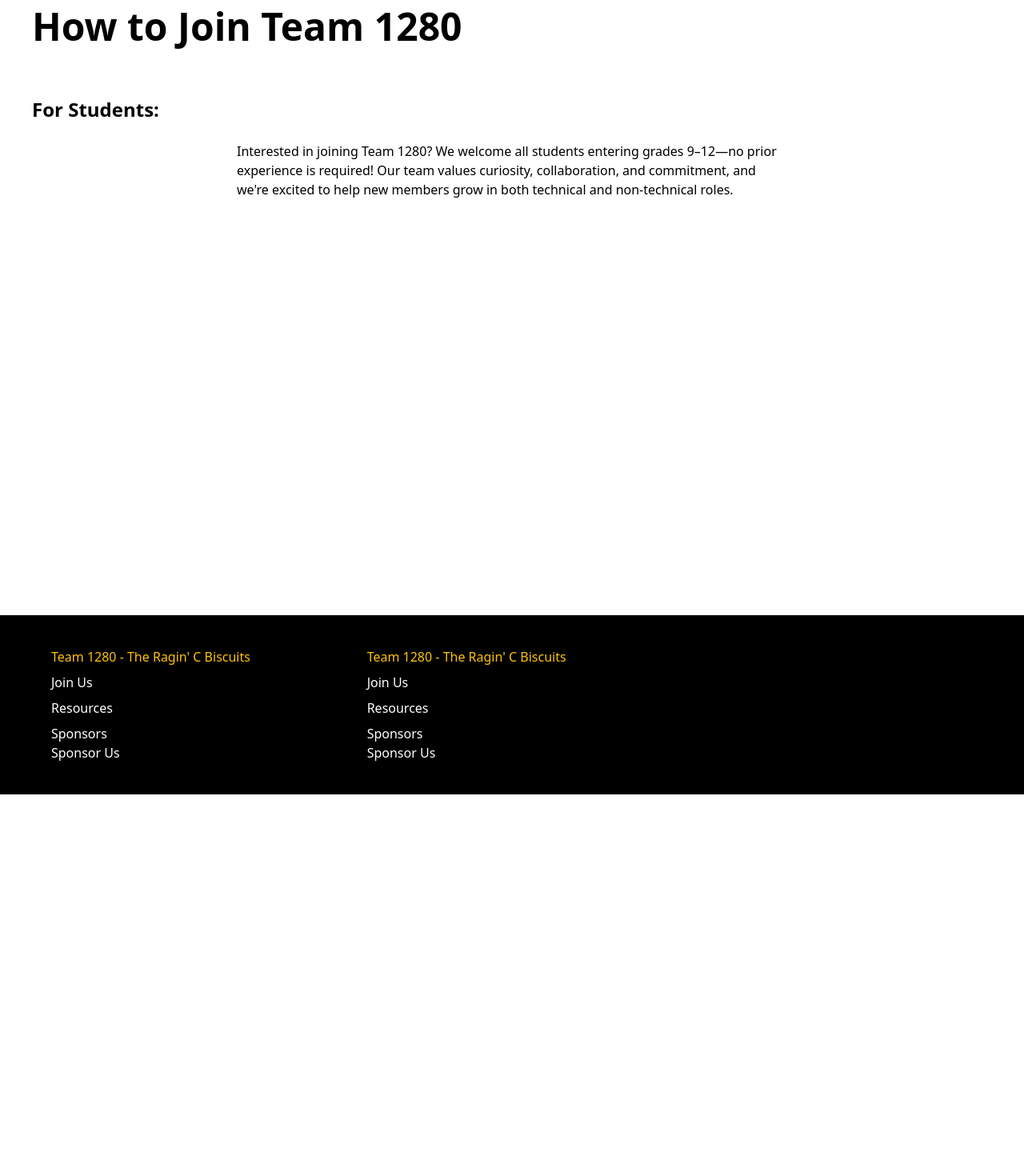
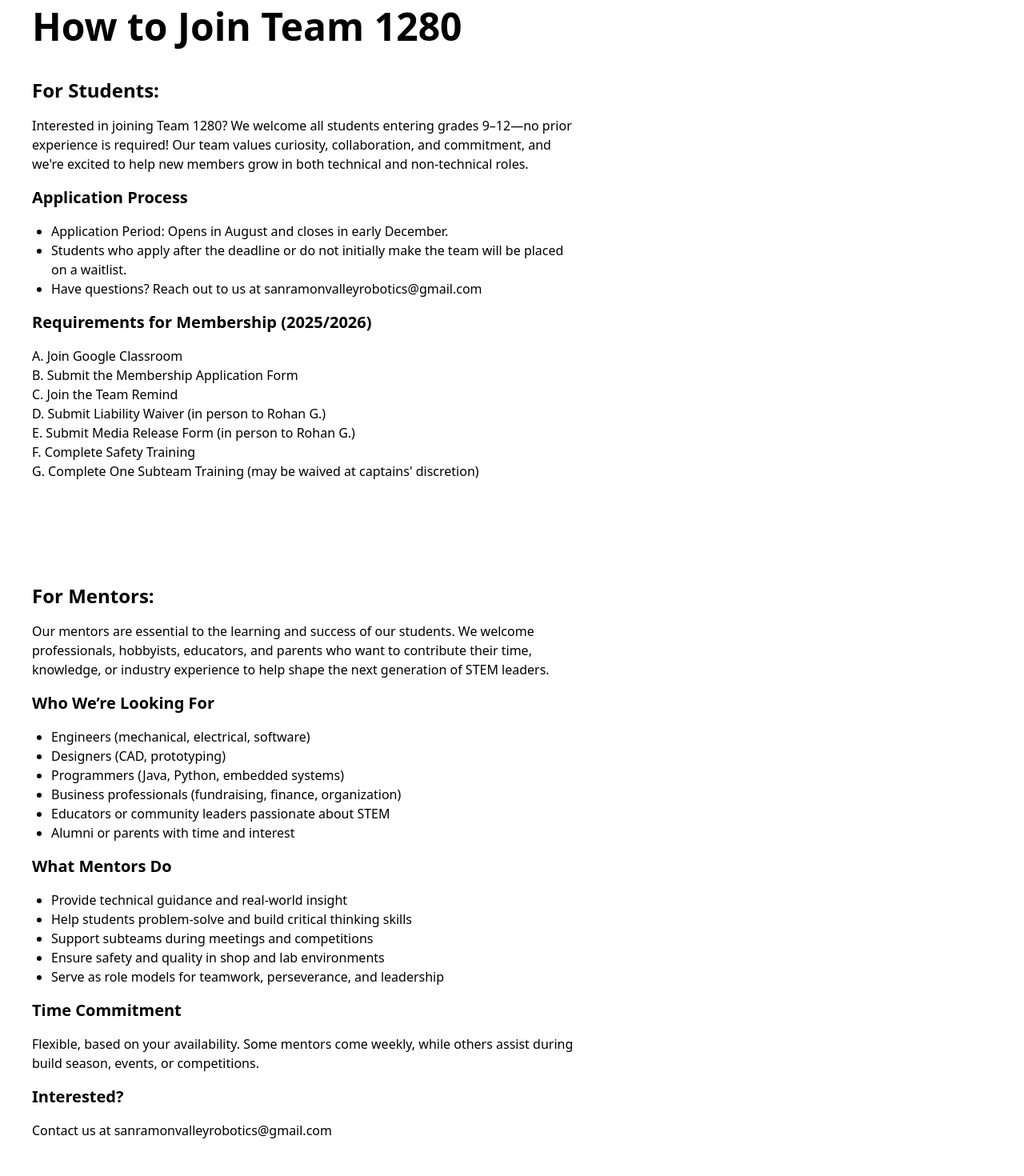
Before and after one commit to Team-1280/1280-website, a React (Vite) app in the folder app/: page /Join in a window 1280 px wide. Shown: the part 140-1610 px from the top of the page at 80% size. Before the commit the page ends 1133 px from the top, so only its background shows below. Built offline with nearby package versions, Linux system fonts and the light colour scheme.

Commit message:
update join page w/ join info

```diff
--- a/app/src/pages/Join.jsx
+++ b/app/src/pages/Join.jsx
@@ -3,12 +3,73 @@ import './styles/Join.css'
 const Join = () => (
     <>
         <section>
-            <div className='text-left bg-white relative min-h-screen w-screen'>
-                <div className='px-10 py-10 text-black text-5xl font-bold mx-auto mb-6'>How to Join Team 1280</div>
-                <div className='px-10 text-black text-2xl font-bold mx-auto mb-6'>For Students:</div>
-                <div className='text-left px-10 text-black text-base mx-auto mb-6 max-w-3xl'>Interested in joining Team 1280? We welcome all students entering grades 9–12—no prior experience is required! Our team values curiosity, collaboration, and commitment, and we're excited to help new members grow in both technical and non-technical roles.</div>
+            <div className='text-left bg-white relative h-[95vh] w-screen'>
+                <div className='px-10 py-10 text-black text-5xl font-bold'>How to Join Team 1280</div>
+                <div className='px-10 text-black text-2xl font-bold'>For Students:</div>
+                <div className='p-2'></div>
+                <div className='text-left px-10 text-black text-base max-w-3xl'>Interested in joining Team 1280? We welcome all students entering grades 9–12—no prior experience is required! Our team values curiosity, collaboration, and commitment, and we're excited to help new members grow in both technical and non-technical roles.</div>
+                <div className='p-2'></div>
+                <div className='px-10 text-black text-xl font-bold'>Application Process</div>
+                <div className='p-2'></div>
+                <div className='text-left px-10 text-black text-base max-w-3xl'>
+                    <ul className='list-disc pl-6'>
+                        <li>Application Period: Opens in August and closes in early December.</li>
+                        <li>Students who apply after the deadline or do not initially make the team will be placed on a waitlist.</li>
+                        <li>Have questions? Reach out to us at sanramonvalleyrobotics@gmail.com</li>
+                    </ul>
+                </div>
+                <div className='p-2'></div>
+                <div className='px-10 text-black text-xl font-bold'>Requirements for Membership (2025/2026)</div>
+                <div className='p-2'></div>
+                <div className='text-left px-10 text-black text-base max-w-3xl'>A. Join Google Classroom</div>
+                <div className='text-left px-10 text-black text-base max-w-3xl'>B. Submit the Membership Application Form</div>
+                <div className='text-left px-10 text-black text-base max-w-3xl'>C. Join the Team Remind</div>
+                <div className='text-left px-10 text-black text-base max-w-3xl'>D. Submit Liability Waiver (in person to Rohan G.)</div>
+                <div className='text-left px-10 text-black text-base max-w-3xl'>E. Submit Media Release Form (in person to Rohan G.)</div>
+                <div className='text-left px-10 text-black text-base max-w-3xl'>F. Complete Safety Training</div>
+                <div className='text-left px-10 text-black text-base max-w-3xl'>G. Complete One Subteam Training (may be waived at captains' discretion)</div>
             </div>
         </section>
+        <sectiion>
+            <div className='text-left bg-white relative min-h-screen w-screen'>
+                <div className='px-10 text-black text-2xl font-bold'>For Mentors:</div>
+                <div className='p-2'></div>
+                <div className='text-left px-10 text-black text-base max-w-3xl'>Our mentors are essential to the learning and success of our students. We welcome professionals, hobbyists, educators, and parents who want to contribute their time, knowledge, or industry experience to help shape the next generation of STEM leaders.</div>
+                <div className='p-2'></div>
+                <div className='px-10 text-black text-xl font-bold'>Who We’re Looking For</div>
+                <div className='p-2'></div>
+                <div className='text-left px-10 text-black text-base max-w-3xl'>
+                    <ul className='list-disc pl-6'>
+                        <li>Engineers (mechanical, electrical, software)</li>
+                        <li>Designers (CAD, prototyping)</li>
+                        <li>Programmers (Java, Python, embedded systems)</li>
+                        <li>Business professionals (fundraising, finance, organization)</li>
+                        <li>Educators or community leaders passionate about STEM</li>
+                        <li>Alumni or parents with time and interest</li>
+                    </ul>
+                </div>
+                <div className='p-2'></div>
+                <div className='px-10 text-black text-xl font-bold'>What Mentors Do</div>
+                <div className='p-2'></div>
+                <div className='text-left px-10 text-black text-base max-w-3xl'>
+                    <ul className='list-disc pl-6'>
+                        <li>Provide technical guidance and real-world insight</li>
+                        <li>Help students problem-solve and build critical thinking skills</li>
+                        <li>Support subteams during meetings and competitions</li>
+                        <li>Ensure safety and quality in shop and lab environments</li>
+                        <li>Serve as role models for teamwork, perseverance, and leadership</li>
+                    </ul>
+                </div>
+                <div className='p-2'></div>
+                <div className='px-10 text-black text-xl font-bold'>Time Commitment</div>
+                <div className='p-2'></div>
+                <div className='text-left px-10 text-black text-base max-w-3xl'>Flexible, based on your availability. Some mentors come weekly, while others assist during build season, events, or competitions.</div>
+                <div className='p-2'></div>
+                <div className='px-10 text-black text-xl font-bold'>Interested?</div>
+                <div className='p-2'></div>
+                <div className='text-left px-10 text-black text-base max-w-3xl'>Contact us at sanramonvalleyrobotics@gmail.com</div>
+            </div>
+        </sectiion>
     </>
 )
 
```
